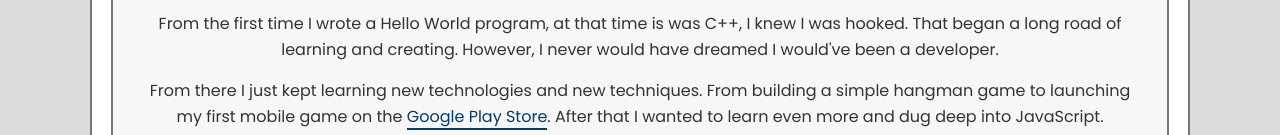
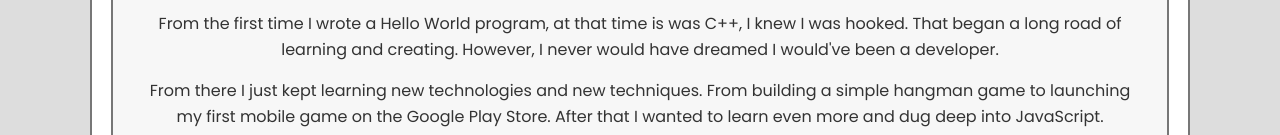
Before and after one commit to Austinmoore1492/r-portfolio, a React (Create React App) app: page /about in a window 1280 px wide. Shown: the part 665-800 px from the top of the page. Built offline with nearby package versions, Linux system fonts and the light colour scheme.

Commit message:
Removed Google Play Link

```diff
--- a/src/components/about/About.js
+++ b/src/components/about/About.js
@@ -28,14 +28,8 @@ const About = () => {
 					</p>
 					<p className='py'>
 						From there I just kept learning new technologies and new techniques. From building a simple
-						hangman game to launching my first mobile game on the{' '}
-						<a
-							className='border-bottom'
-							href='https://play.google.com/store/apps/details?id=com.YourCompany.Ace12&hl=en_US'
-						>
-							Google Play Store
-						</a>
-						. After that I wanted to learn even more and dug deep into JavaScript.
+						hangman game to launching my first mobile game on the Google Play Store. After that I wanted to
+						learn even more and dug deep into JavaScript.
 					</p>
 					<div className='line' />
 					<h2 className='text-primary'>Where I Am Today</h2>
```
